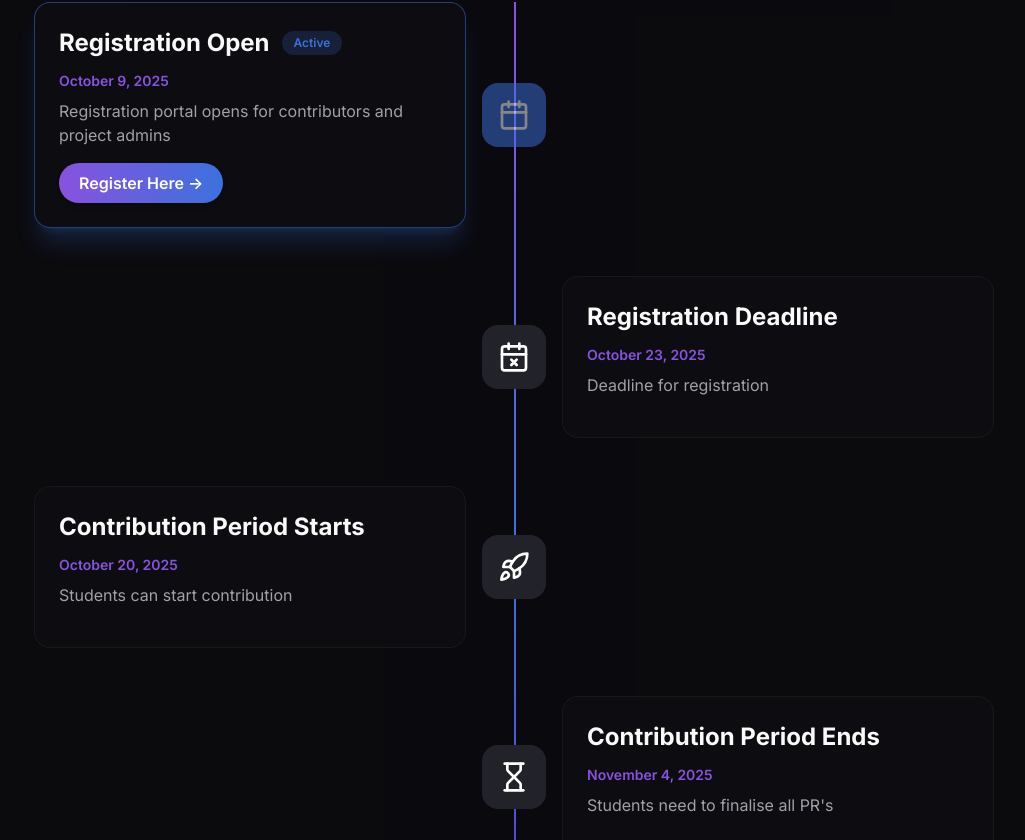
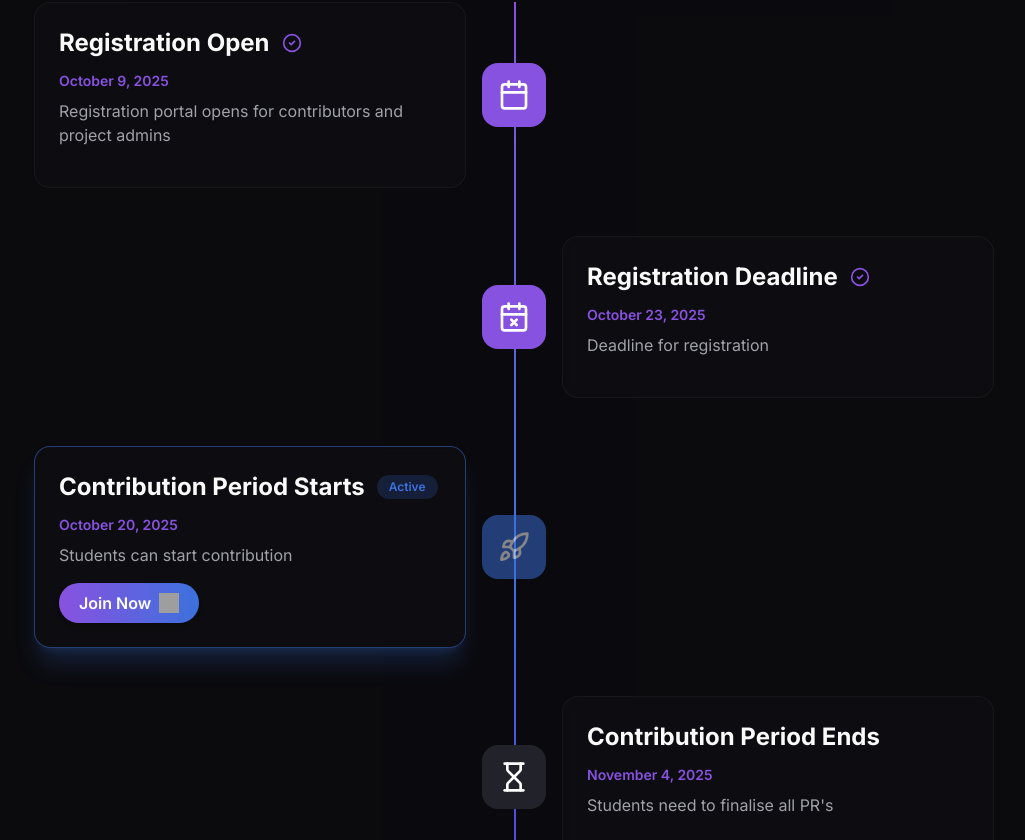
Before and after one commit to Kkkiiiirran/Commit-and-Conquer, a React (Vite) app: page / in a window 1280 px wide. Shown: the part 6080-6920 px from the top of the page, without its empty margins (126-1151 px from the left). Built offline with nearby package versions, Linux system fonts and the light colour scheme; grey boxes are pictures that could not be loaded; the HTML template or start-up script is replaced by a standard one.

Commit message:
discord and timeline updated

```diff
--- a/src/components/Footer.tsx
+++ b/src/components/Footer.tsx
@@ -53,16 +53,16 @@ const Footer = () => {
           <div>
             <h4 className="font-semibold mb-4">Community</h4>
             <ul className="space-y-2">
-              {/* <li>
+              <li>
                 <a
-                  href="https://discord.com"
+                  href="https://discord.gg/7XSCPe3P"
                   target="_blank"
                   rel="noopener noreferrer"
                   className="text-sm text-muted-foreground hover:text-primary transition-colors"
                 >
                   Discord
                 </a>
-              </li> */}
+              </li>
               <li>
                 <a
                   href="https://v0-code-benders.vercel.app/"
@@ -123,14 +123,15 @@ const Footer = () => {
               >
                 <Twitter className="h-4 w-4" />
               </Button> */}
-              {/* <Button
+              <Button
                 size="icon"
                 variant="outline"
                 className="rounded-full hover:bg-primary hover:text-white transition-colors"
-                onClick={() => window.open("https://discord.com", "_blank")}
+                onClick={() => window.open("https://discord.gg/7XSCPe3P", "_blank")}
               >
-                <MessageSquare className="h-4 w-4" />
-              </Button> */}
+                <img src="https://uxwing.com/wp-content/themes/uxwing/download/brands-and-social-media/discord-white-icon.png" className="h-4 w-4" alt="" />
+
+              </Button>
             </div>
           </div>
         </div>
--- a/src/components/Timeline.tsx
+++ b/src/components/Timeline.tsx
@@ -1,3 +1,5 @@
+import { Button } from "./ui/button";
+
 import {
   Calendar,
   CheckCircle2,
@@ -15,22 +17,23 @@ const timelineEvents = [
     date: "October 9, 2025",
     description:
       "Registration portal opens for contributors and project admins",
-    status: "current",
-    link: "https://unstop.com/hackathons/commit-and-conquer-igdtuw-delhi-1571144?lb=ATJ34nu&utm_medium=Share&utm_source=anshiaro5901&utm_campaign=Online_coding_challenge",
+    status: "completed",
   },
   {
     icon: CalendarX,
     title: "Registration Deadline",
     date: "October 23, 2025",
     description: "Deadline for registration",
-    status: "upcoming",
+    status: "completed",
   },
   {
     icon: Rocket,
     title: "Contribution Period Starts",
     date: "October 20, 2025",
     description: "Students can start contribution",
-    status: "upcoming",
+    status: "current",
+    // link: "https://unstop.com/hackathons/commit-and-conquer-igdtuw-delhi-1571144?lb=ATJ34nu&utm_medium=Share&utm_source=anshiaro5901&utm_campaign=Online_coding_challenge",
+    link:"https://uxwing.com/wp-content/themes/uxwing/download/brands-and-social-media/discord-white-icon.png",
   },
   {
     icon: Hourglass,
@@ -126,14 +129,29 @@ const Timeline = ({ timeLeft }) => {
                     </p>
 
                     {event.link && (
+                      <div className="flex justify-between">
                       <a
                         href={event.link}
                         target="_blank"
                         rel="noopener noreferrer"
-                        className="inline-block px-5 py-2 bg-gradient-to-r from-primary to-secondary text-white font-semibold rounded-full shadow-md hover:shadow-lg hover:scale-105 transition-transform duration-300"
+                        className="flex justify-center items-center gap-2 px-5 py-2 bg-gradient-to-r from-primary to-secondary text-white font-semibold rounded-full shadow-md hover:shadow-lg hover:scale-105 transition-transform duration-300"
                       >
-                        Register Here →
+                        Join Now
+                        <img src="https://uxwing.com/wp-content/themes/uxwing/download/brands-and-social-media/discord-white-icon.png" className="h-5 w-5 " alt="" />
                       </a>
+                       {/* <Button
+                size="icon"
+
+                className="w-32 hover:bg-primary hover:text-white transition-colors  hover:bg-purple-400"
+                onClick={() => window.open("https://discord.gg/7XSCPe3P", "_blank")}
+              >
+                Join Now!
+                <img src="https://uxwing.com/wp-content/themes/uxwing/download/brands-and-social-media/discord-white-icon.png" className="h-4 w-4 " alt="" />
+
+              </Button> */}
+              </div>
+
+
                     )}
                   </div>
                 </div>
```
